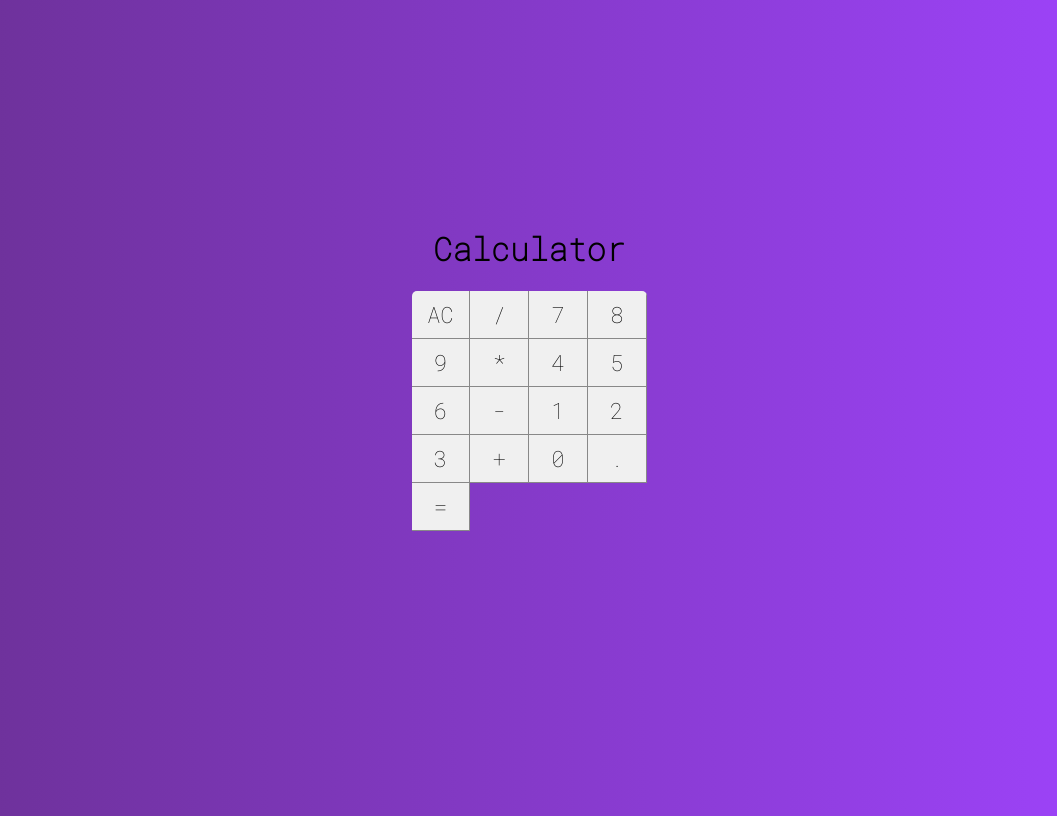
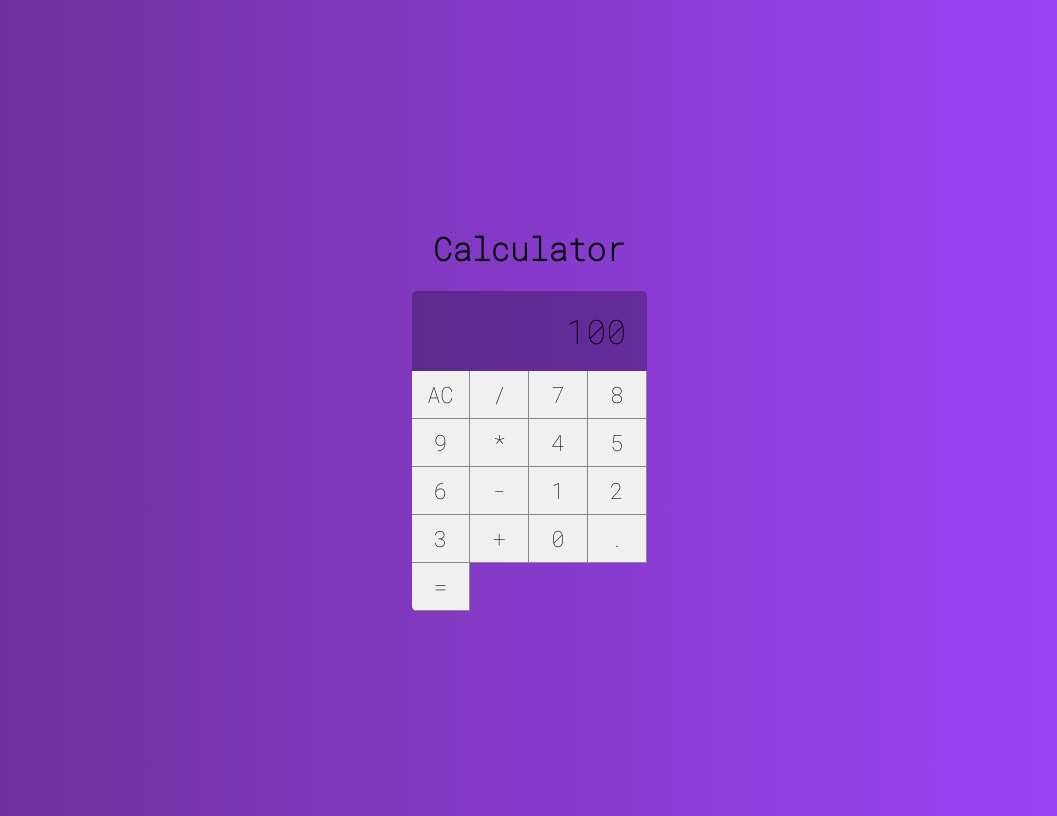
Before and after one commit to AllesonCoelho/Projeto-Calculadora-React, a React (Create React App) app in the folder projeto-calculadora/: page / in a window 1280 px wide. Shown: the whole page, without its empty margins (111-1168 px from the left). Built offline with nearby package versions, Linux system fonts and the light colour scheme.

Commit message:
Componente Display

```diff
--- /dev/null
+++ b/projeto-calculadora/src/components/display.css
@@ -0,0 +1,11 @@
+.display{
+    grid-column: span 4;
+    background-color: #0004;
+
+    display: flex;
+    justify-content: flex-end;
+    align-items: center;
+    padding: 20px;
+    font-size: 2.1em;
+    overflow: hidden;
+}
--- /dev/null
+++ b/projeto-calculadora/src/components/display.js
@@ -0,0 +1,10 @@
+import React from 'react'
+import './display.css'
+
+export default props =>{
+    return(
+        <div className="display">
+            {props.value}
+        </div>
+    )
+}
--- a/projeto-calculadora/src/main/calculador.js
+++ b/projeto-calculadora/src/main/calculador.js
@@ -1,12 +1,14 @@
 import React, {Component} from 'react'
 import './calculator.css'
 import Button from '../components/button.js'
+import Display from '../components/display.js'
 
 
 export default class Calculator extends Component{
     render(){
         return(
             <div className="calculator">
+                <Display value={100}/>
                 <Button label="AC"/>
                 <Button label="/"/>
                 <Button label="7"/>
--- a/projeto-calculadora/src/main/calculator.css
+++ b/projeto-calculadora/src/main/calculator.css
@@ -8,5 +8,5 @@
 
     display: grid;
     grid-template-columns: repeat(4, 25%);
-    grid-template-rows: 48px 48px 48px 48px 48px;
+    grid-template-rows: 1fr 48px 48px 48px 48px 48px;
 }
```
Also changed, not shown: 1 other file (tests, documents, lock files or other folders).
